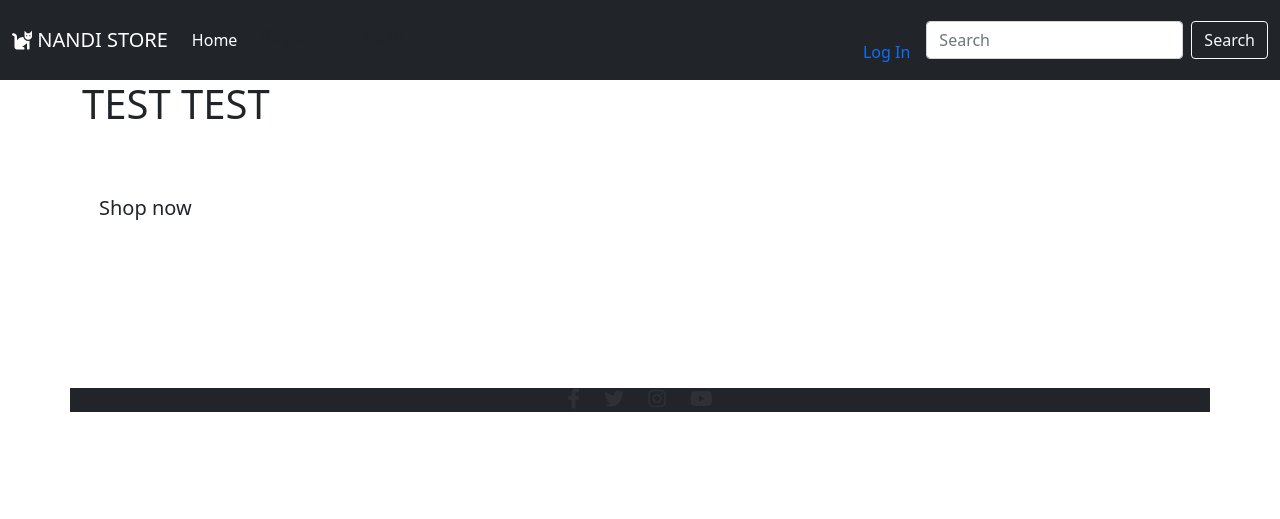
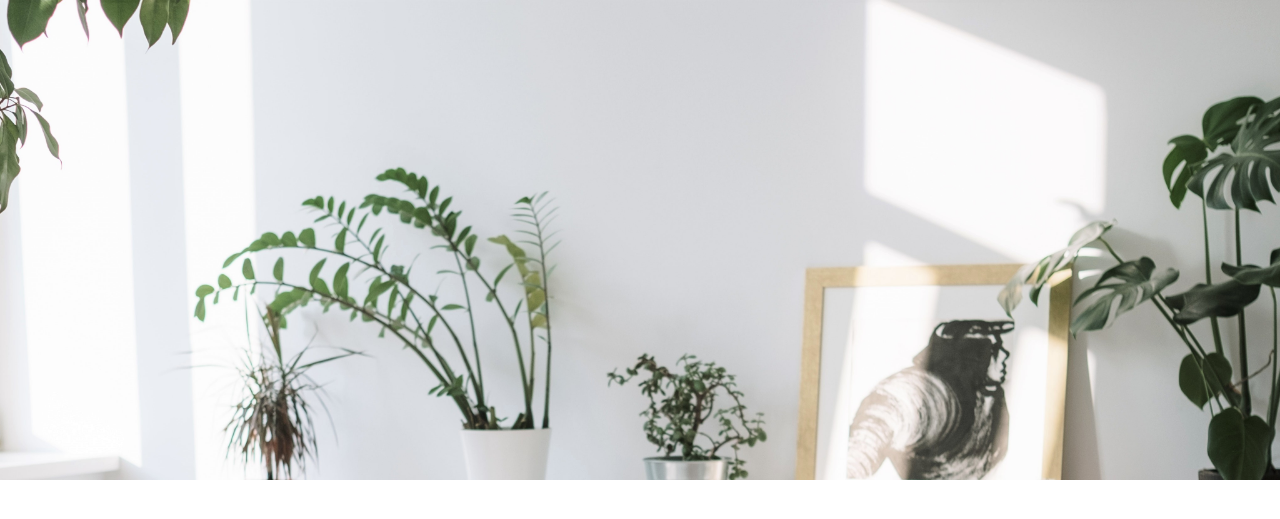
Before and after one commit to Chloe-O/Nandi-Store, a Django app: page / in a window 1280 px wide. Shown: the top 519 px of the page. Run offline with Django 3.2, Linux system fonts and the light colour scheme; some libraries are stand-ins or nearby versions.

Commit message:
css and header added

```diff
--- a/static/css/style.css
+++ b/static/css/base.css
@@ -1,3 +1,20 @@
+/*BASE*/
+
+body {
+  font-family: 'Lato', sans-serif;
+}
+
+
+/*Header*/
+
+.page-header {
+  background-image: url("/media/bedroom-header.jpg");
+  height: 60vh;
+  background-size: cover;
+  background-attachment: fixed;
+  background-position: center;
+}
+
 /*Footer*/
 
 footer {
--- a/templates/base.html
+++ b/templates/base.html
@@ -16,8 +16,9 @@
     {% block corecss %}
     <link href="https://cdn.jsdelivr.net/npm/bootstrap@5.0.0-beta2/dist/css/bootstrap.min.css" rel="stylesheet"
         integrity="sha384-BmbxuPwQa2lc/FVzBcNJ7UAyJxM6wuqIj61tLrc4wSX0szH/Ev+nYRRuWlolflfl" crossorigin="anonymous">
-
-    <link rel="stylesheet" href="{% static 'css/style.css' %}" type="text/css" />
+    <link rel="preconnect" href="https://fonts.gstatic.com">
+    <link href="https://fonts.googleapis.com/css2?family=Lato&display=swap" rel="stylesheet">
+    <link rel="stylesheet" href="{% static 'css/base.css' %}" />
     {% endblock %}
 
     {% block extra_css %}
@@ -66,12 +67,13 @@
                             <ul class="dropdown-menu" aria-labelledby="navbarDropdown">
                                 <li><a class="dropdown-item" href="#">Manage Products</a></li>
                                 {% endif %}
-                                <li><a class="dropdown-item" href="#">Your Account</a></li>
                                 <li><a class="dropdown-item" href="#">Shopping Cart | {% if grand_total %}
                                         ${{ grand_total|floatformat:2 }}
                                         {% else %}
                                         £0.00
                                         {% endif %}</a></li>
+                                <li><a class="dropdown-item" href="#">Your Account</a></li>
+
                                 <li><a class="dropdown-item" href="{% url 'account_logout' %}">Log Out</a></li>
                                 {% else %}
                                 <li><a class="dropdown-item" href="{% url 'account_signup' %}">Register</a></li>
@@ -95,7 +97,7 @@
         </nav>
     </header>
 
-    <header class="container-fluid fixed-top"></header>
+    <header class="container-fluid fixed-top page-header"></header>
 
     {% if messages %}
     <div class="message-container"></div>
```
Also changed, not shown: static/media/bedroom-header.jpg (added).
